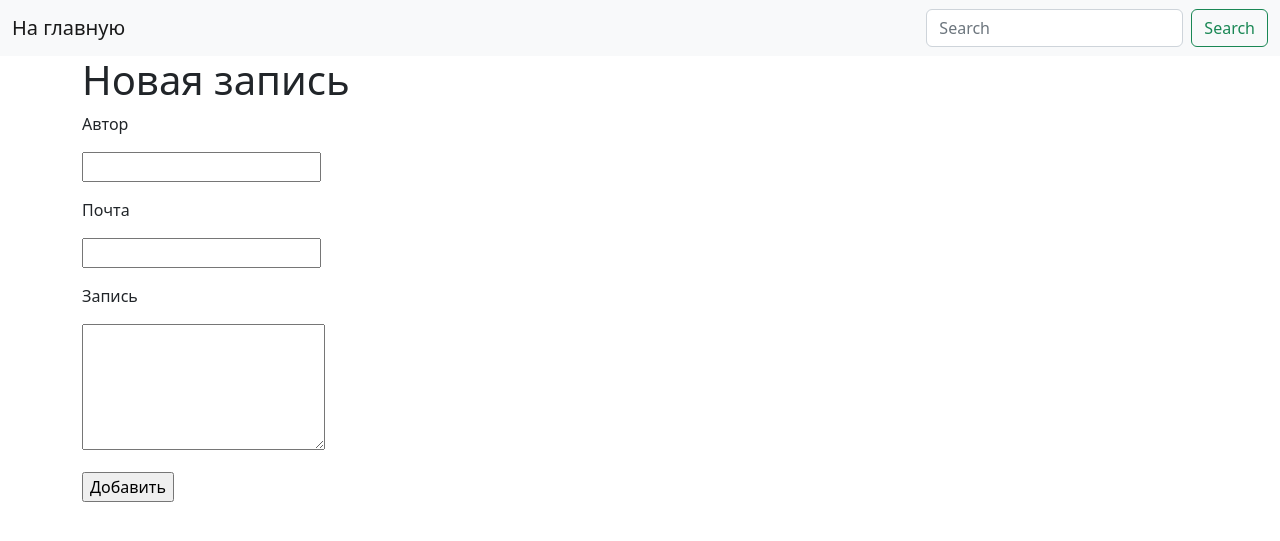
After one commit to DastanTA/Exam_6, a Django app: page /add/ in a window 1280 px wide. The commit adds this page. Shown: the top 541 px of the page. Run offline with Django 4.2, Linux system fonts and the light colour scheme.

Commit message:
3-этап. Без бонуса

```diff
--- /dev/null
+++ b/source/guestbook/forms.py
@@ -0,0 +1,11 @@
+from django import forms
+from django.forms import widgets
+
+
+STATUS_CHOICES = [('active', 'активно'), ('blocked', 'заблокировано')]
+
+
+class NoteForm(forms.Form):
+    author = forms.CharField(max_length=40, required=True, label='Автор')
+    email = forms.EmailField(required=True, label='Почта')
+    note = forms.CharField(max_length=3000, required=True, label='Запись', widget=widgets.Textarea(attrs={"cols":24, "rows":5}))
--- /dev/null
+++ b/source/guestbook/static/css/style.css
@@ -0,0 +1,10 @@
+.form-error {
+    color: red;
+    font-size: 12px;
+    margin: 5px 0 0 0
+}
+
+.field-error {
+    border: solid 1px red;
+    box-shadow: red 0 0 3px;
+}
--- a/source/guestbook/templates/base.html
+++ b/source/guestbook/templates/base.html
@@ -7,6 +7,7 @@
           content="width=device-width, user-scalable=no, initial-scale=1.0, maximum-scale=1.0, minimum-scale=1.0">
     <meta http-equiv="X-UA-Compatible" content="ie=edge">
     <link href="https://cdn.jsdelivr.net/npm/bootstrap@5.2.2/dist/css/bootstrap.min.css" rel="stylesheet" integrity="sha384-Zenh87qX5JnK2Jl0vWa8Ck2rdkQ2Bzep5IDxbcnCeuOxjzrPF/et3URy9Bv1WTRi" crossorigin="anonymous">
+    <link rel="stylesheet" href="{% static 'css/style.css' %}">
     <title>{% block title %}HW{% endblock %}</title>
 </head>
 
@@ -14,13 +15,13 @@
 
 <nav class="navbar navbar-expand-lg bg-light">
   <div class="container-fluid">
-    <a class="navbar-brand" href="#">Navbar</a>
+    <a class="navbar-brand" href="{% url 'main' %}">На главную</a>
     <button class="navbar-toggler" type="button" data-bs-toggle="collapse" data-bs-target="#navbarSupportedContent" aria-controls="navbarSupportedContent" aria-expanded="false" aria-label="Toggle navigation">
       <span class="navbar-toggler-icon"></span>
     </button>
     <div class="collapse navbar-collapse" id="navbarSupportedContent">
       <ul class="navbar-nav me-auto mb-2 mb-lg-0">
-          {% block menu %}<li><a href="{% url 'main' %}">Home</a></li>{% endblock %}
+          {% block menu %}{% endblock %}
       </ul>
       <form class="d-flex" role="search">
         <input class="form-control me-2" type="search" placeholder="Search" aria-label="Search">
--- /dev/null
+++ b/source/guestbook/templates/create.html
@@ -0,0 +1,12 @@
+{% extends 'base.html' %}
+
+{% block title %}
+Add
+{% endblock %}
+
+{% block content %}
+    <h1>Новая запись</h1>
+    <form action="{% url 'create_note' %}" method="POST">
+        {% include 'partial/note_form.html' with button_text='Добавить' %}
+    </form>
+{% endblock %}
--- a/source/guestbook/templates/index.html
+++ b/source/guestbook/templates/index.html
@@ -2,6 +2,10 @@
 
 {% block title %}
 Main page
+{% endblock %}
+
+{% block menu %}
+    <li><a href="{% url 'create_note' %}">Добавить запись</a></li>
 {% endblock %}
 
 {% block content %}
--- /dev/null
+++ b/source/guestbook/templates/partial/note_form.html
@@ -0,0 +1,15 @@
+{% csrf_token %}
+
+{% for error in form.non_field_errors %}
+    <p class="form-error">{{ error }}</p>
+{% endfor %}
+
+{% for field in form %}
+    <p><label for="{{ field.id_for_label }}">{{ field.label }}</label></p>
+    {% for error in field.errors %}
+        <p class="form-error">{{ error }}</p>
+    {% endfor %}
+
+    <p>{{ field }}</p>
+{% endfor %}
+<input type="submit" value="{{ button_text }}">
--- a/source/guestbook/views.py
+++ b/source/guestbook/views.py
@@ -1,8 +1,25 @@
-from django.shortcuts import render, get_object_or_404
+from django.shortcuts import render, get_object_or_404, redirect
 from guestbook.models import NoteModel, STATUS_CHOICES
+from guestbook.forms import NoteForm
 
 
 def main_page(request):
     notes = NoteModel.objects.all().order_by('-created_at').filter(status='active')
     context = {'notes': notes}
     return render(request, 'index.html', context)
+
+def note_create_view(request, *args, **kwargs):
+    if request.method == "GET":
+        form = NoteForm()
+        return render(request, 'create.html', context={'form': form})
+    elif request.method == "POST":
+        form = NoteForm(data=request.POST)
+        if form.is_valid():
+            NoteModel.objects.create(
+                author=form.cleaned_data.get('author'),
+                email=form.cleaned_data.get('email'),
+                note=form.cleaned_data.get('note')
+            )
+            return redirect('main')
+        else:
+            return render(request, 'create.html', context={'form': form})
--- a/source/main/urls.py
+++ b/source/main/urls.py
@@ -1,8 +1,9 @@
 from django.contrib import admin
 from django.urls import path
-from guestbook.views import main_page
+from guestbook.views import main_page, note_create_view
 
 urlpatterns = [
     path('admin/', admin.site.urls),
     path('', main_page, name='main'),
+    path('add/', note_create_view, name='create_note'),
 ]
```
